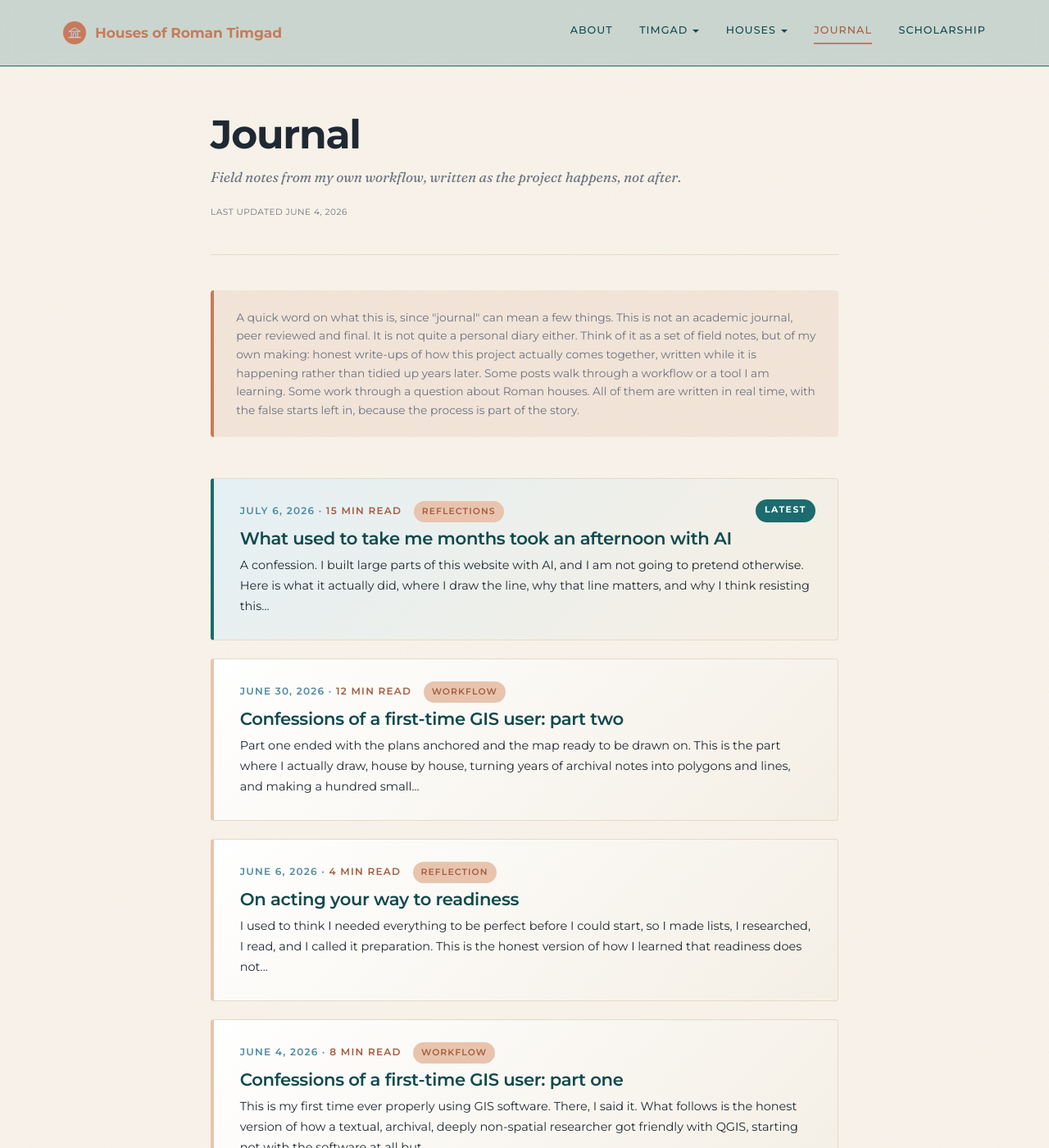
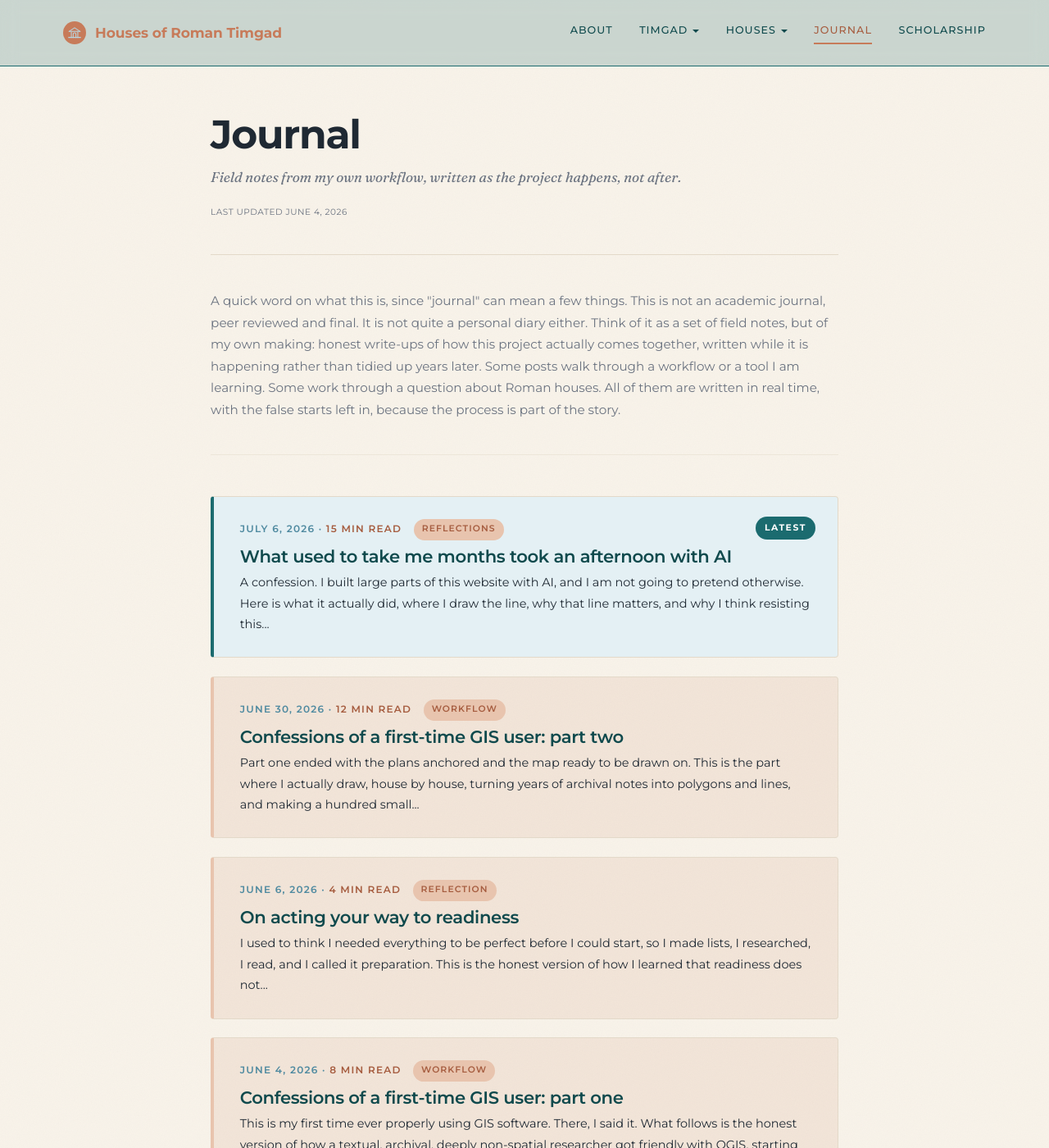
Before and after one commit to kimedher/timgadhouses, a Jekyll site: the page built from notes.md, in a window 1280 px wide and 1400 px high. Shown: the whole window at 82% size. Built offline with Jekyll 4.4.1, drawn with Linux system fonts in a browser that asks for light colours.

Commit message:
Journal index: revert intro blurb to quiet style; terracotta card backgrounds, blue latest card

```diff
--- a/assets/css/main.scss
+++ b/assets/css/main.scss
@@ -592,14 +592,11 @@ figcaption {
 /* Journal intro blurb: set apart from the post list with a soft divider and
    generous space so the "what this is" note reads separately from the entries. */
 .page-content > p.page-intro {
-  font-size: 0.76rem;
-  color: var(--text-muted);
-  background: rgba(199, 123, 90, 0.12);
-  border-left: 4px solid var(--terracotta);
-  border-radius: var(--radius);
-  padding: 1.2rem 1.5rem;
+  font-size: 0.84rem;
+  color: var(--text-muted);
+  padding-bottom: 2.25rem;
   margin-bottom: 2.75rem;
-  line-height: 1.65;
+  border-bottom: 1px solid var(--hairline-soft);
 }
 
 .post-list {
@@ -616,7 +613,7 @@ figcaption {
   border: 1px solid var(--hairline);
   border-left: 4px solid var(--terracotta-soft);
   border-radius: var(--radius);
-  background: linear-gradient(135deg, #FFFFFF 0%, var(--bg-soft) 100%);
+  background: rgba(199, 123, 90, 0.12);
   transition: border-color 0.18s ease, box-shadow 0.18s ease, transform 0.18s ease;
   animation: post-card-in 0.7s ease-out backwards;
 }
@@ -648,7 +645,7 @@ figcaption {
 /* Newest post gets the teal treatment plus a "Latest" pill. */
 .post-list li:first-child {
   border-left-color: var(--teal);
-  background: linear-gradient(135deg, var(--baby-blue-soft) 0%, var(--bg-soft) 85%);
+  background: var(--baby-blue-soft);
 }
 
 .post-list li:first-child:hover { border-left-color: var(--teal-dark); }
```
